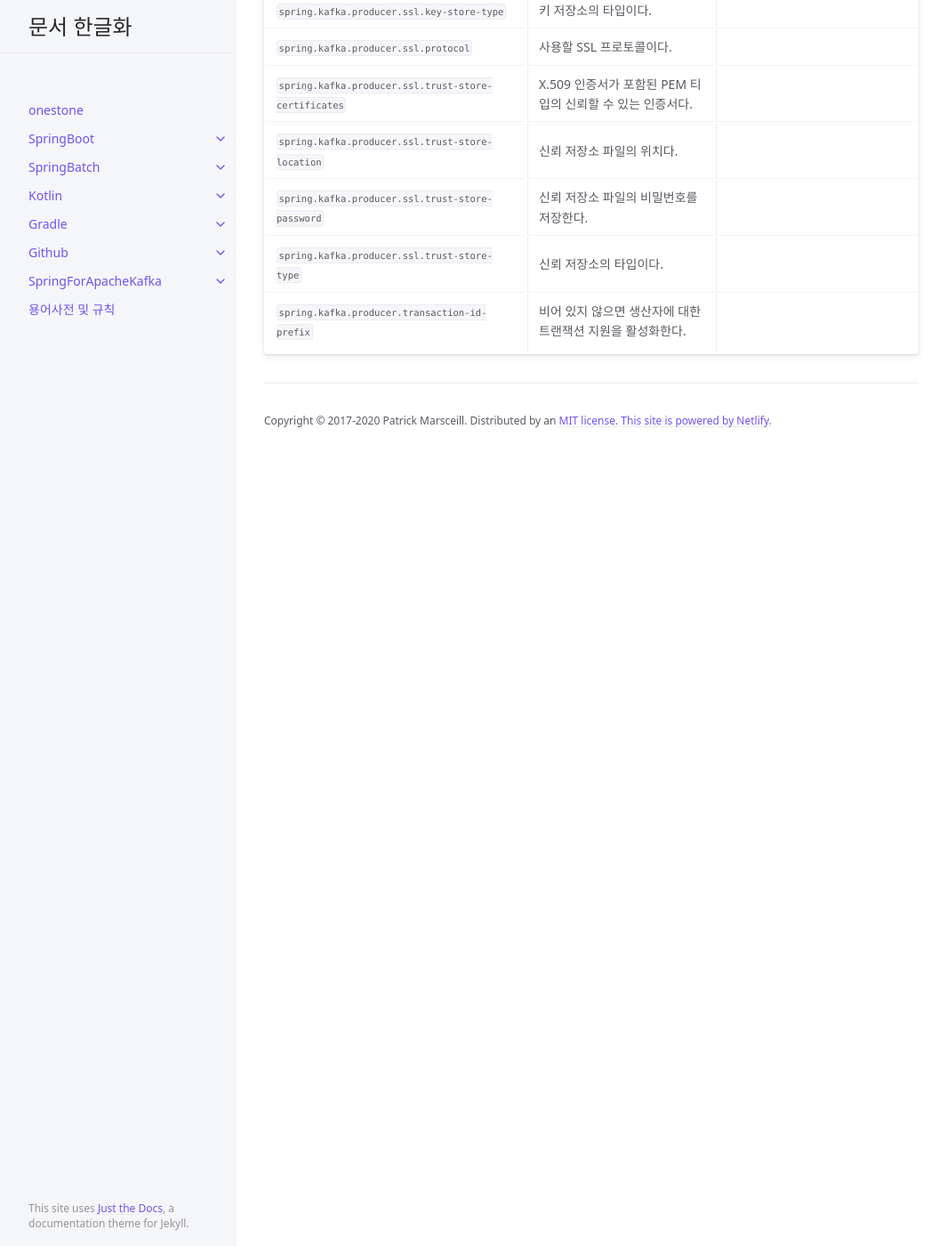
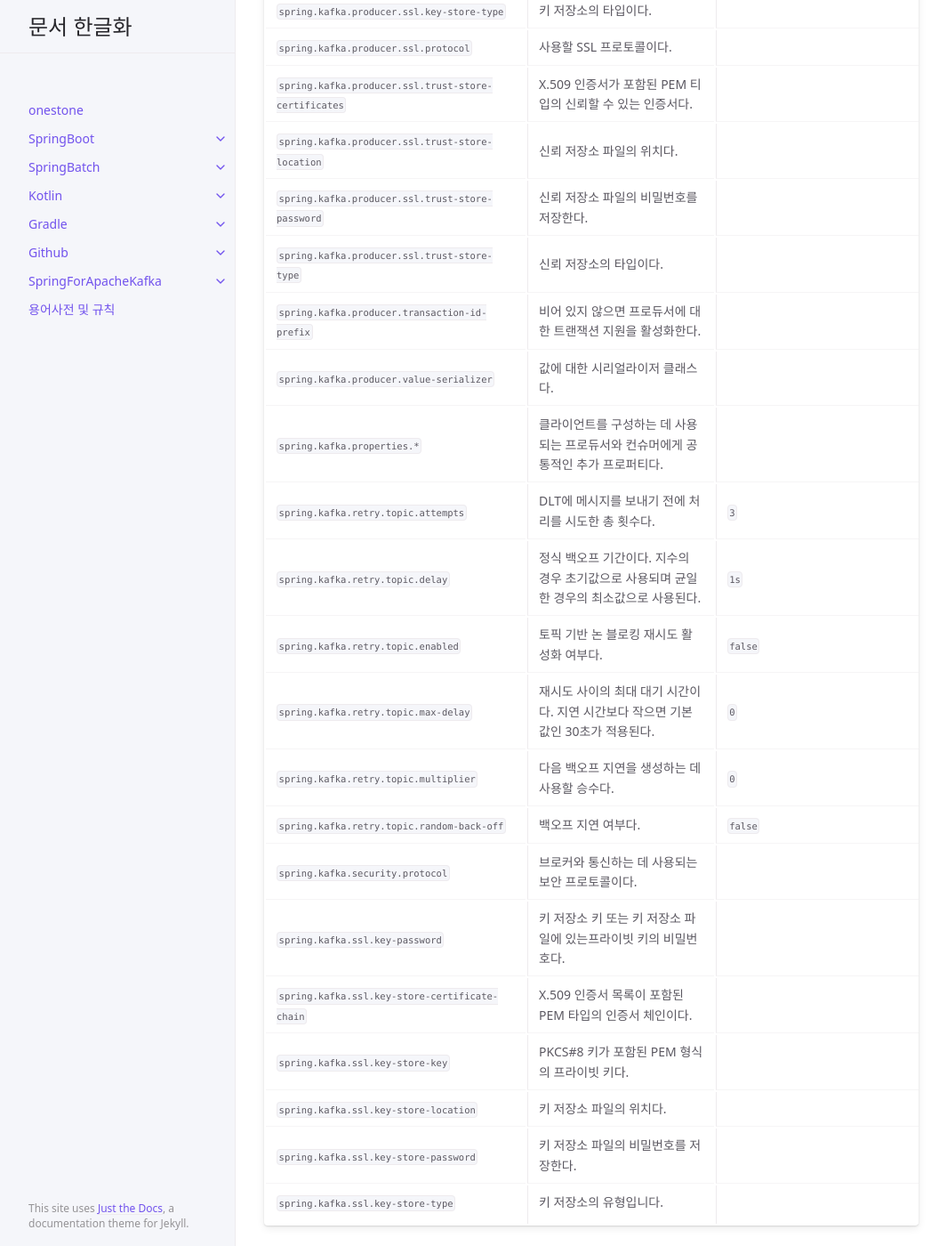
Before and after one commit to onestone9900/onestone9900.github.io, a Jekyll site: the page built from docs/spring_boot/3.1.1/spring_boot/19.appendices.md, in a window 1280 px wide and 1400 px high, scrolled down 48254 px. Shown: the whole window at 89% size, without its empty margins (107-1172 px from the left). Built offline with Jekyll 4.4.1, drawn with Linux system fonts in a browser that asks for light colours.

Commit message:
docs: spring boot - ## .A.8. 인테그레이션 프로퍼티(Integration Properties)

```diff
--- a/docs/spring_boot/3.1.1/spring_boot/19.appendices.md
+++ b/docs/spring_boot/3.1.1/spring_boot/19.appendices.md
@@ -739,4 +739,19 @@ nav_order: 19
 |`spring.kafka.producer.ssl.trust-store-location`|신뢰 저장소 파일의 위치다.||
 |`spring.kafka.producer.ssl.trust-store-password`|신뢰 저장소 파일의 비밀번호를 저장한다.||
 |`spring.kafka.producer.ssl.trust-store-type`|신뢰 저장소의 타입이다.||
-|`spring.kafka.producer.transaction-id-prefix`|비어 있지 않으면 생산자에 대한 트랜잭션 지원을 활성화한다.||
+|`spring.kafka.producer.transaction-id-prefix`|비어 있지 않으면 프로듀서에 대한 트랜잭션 지원을 활성화한다.||
+|`spring.kafka.producer.value-serializer`|값에 대한 시리얼라이저 클래스다.||
+|`spring.kafka.properties.*`|클라이언트를 구성하는 데 사용되는 프로듀서와 컨슈머에게 공통적인 추가 프로퍼티다.||
+|`spring.kafka.retry.topic.attempts`|DLT에 메시지를 보내기 전에 처리를 시도한 총 횟수다.|`3`|
+|`spring.kafka.retry.topic.delay`|정식 백오프 기간이다. 지수의 경우 초기값으로 사용되며 균일한 경우의 최소값으로 사용된다.|`1s`|
+|`spring.kafka.retry.topic.enabled`|토픽 기반 논 블로킹 재시도 활성화 여부다.|`false`|
+|`spring.kafka.retry.topic.max-delay`|재시도 사이의 최대 대기 시간이다. 지연 시간보다 작으면 기본값인 30초가 적용된다.|`0`|
+|`spring.kafka.retry.topic.multiplier`|다음 백오프 지연을 생성하는 데 사용할 승수다.|`0`|
+|`spring.kafka.retry.topic.random-back-off`|백오프 지연 여부다.|`false`|
+|`spring.kafka.security.protocol`|브로커와 통신하는 데 사용되는 보안 프로토콜이다.||
+|`spring.kafka.ssl.key-password`|키 저장소 키 또는 키 저장소 파일에 있는프라이빗 키의 비밀번호다.||
+|`spring.kafka.ssl.key-store-certificate-chain`|X.509 인증서 목록이 포함된 PEM 타입의 인증서 체인이다.||
+|`spring.kafka.ssl.key-store-key`|PKCS#8 키가 포함된 PEM 형식의 프라이빗 키다.||
+|`spring.kafka.ssl.key-store-location`|키 저장소 파일의 위치다.||
+|`spring.kafka.ssl.key-store-password`|키 저장소 파일의 비밀번호를 저장한다.||
+|`spring.kafka.ssl.key-store-type`|키 저장소의 유형입니다.||
```
